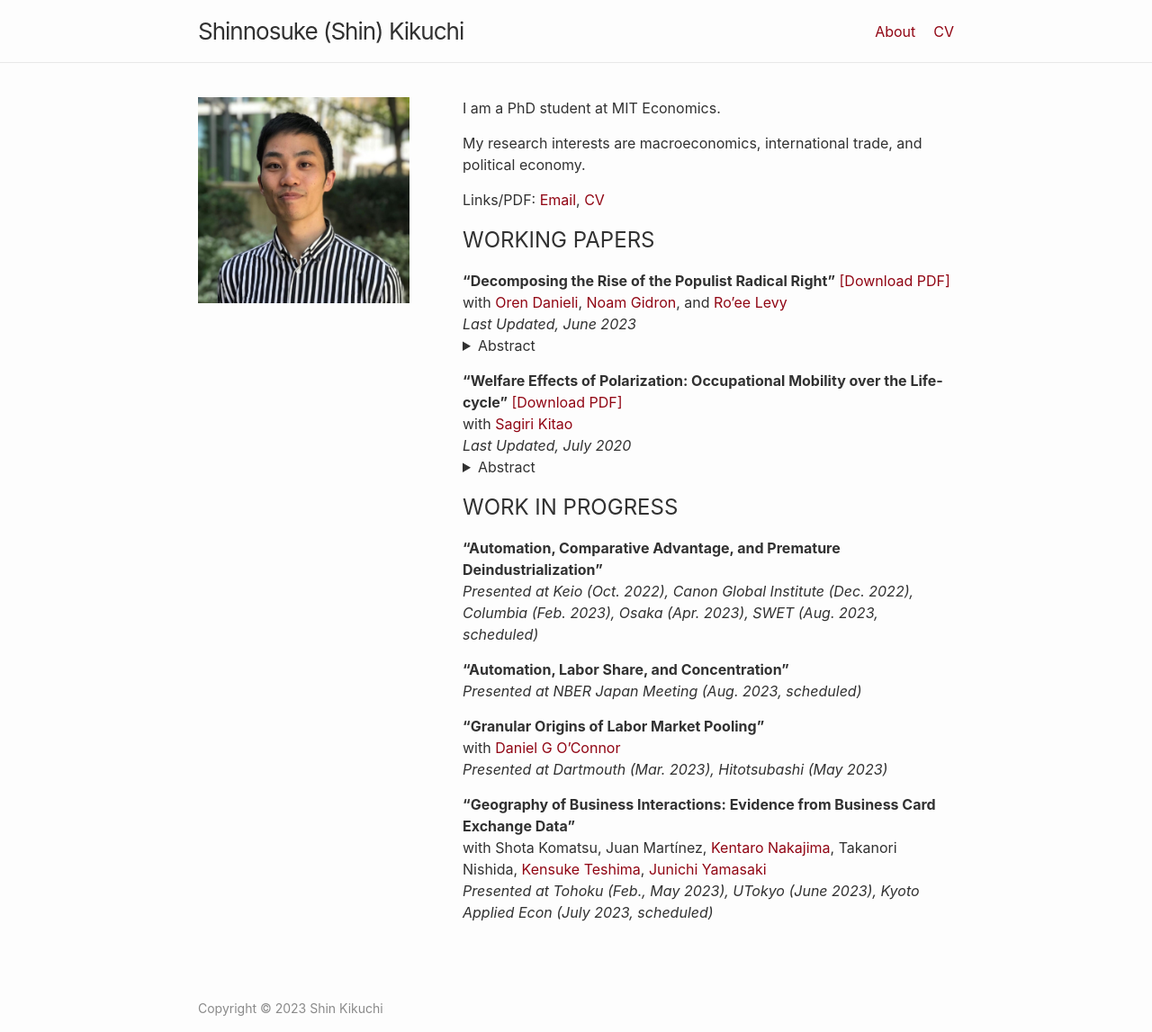
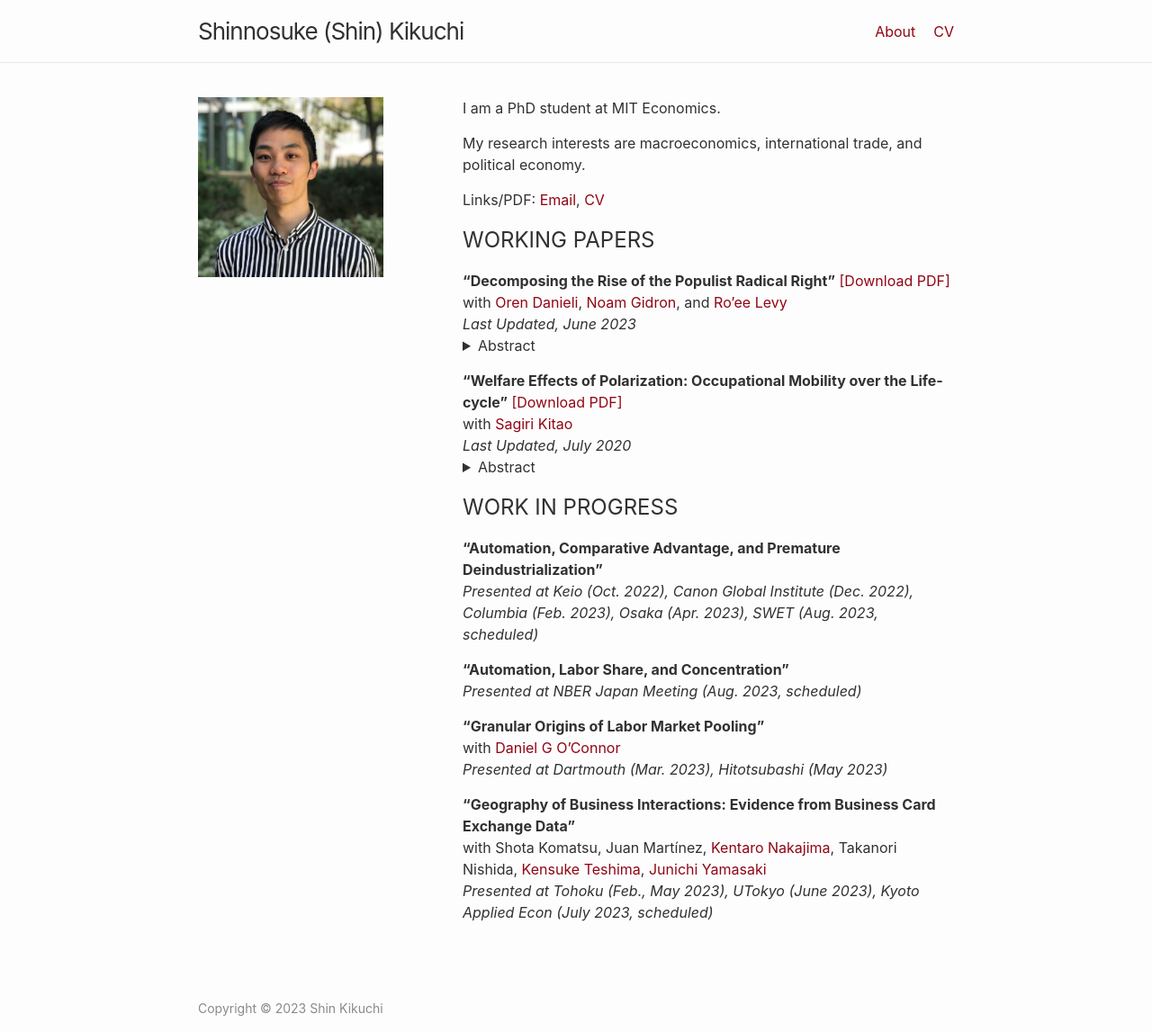
Before and after one commit to shinnkikuchi/shinnkikuchi.github.io, a Jekyll site: the page built from index.md, in a window 1280 px wide. Shown: the whole page at 90% size. Built offline with Jekyll 4.4.1, drawn with Linux system fonts in a browser that asks for light colours.

Commit message:
Update home.html

```diff
--- a/_layouts/home.html
+++ b/_layouts/home.html
@@ -5,7 +5,7 @@
 <div class="home">
 
   <div class="columnleft">
-    <img src="/files/headshot.jpg" alt="Shin Kikuchi" style="max-width: 80%"/>
+    <img src="/files/headshot.jpg" alt="Shin Kikuchi" style="max-width: 70%"/>
   </div>
   <div class="columnright">
     {{ content }}
```
